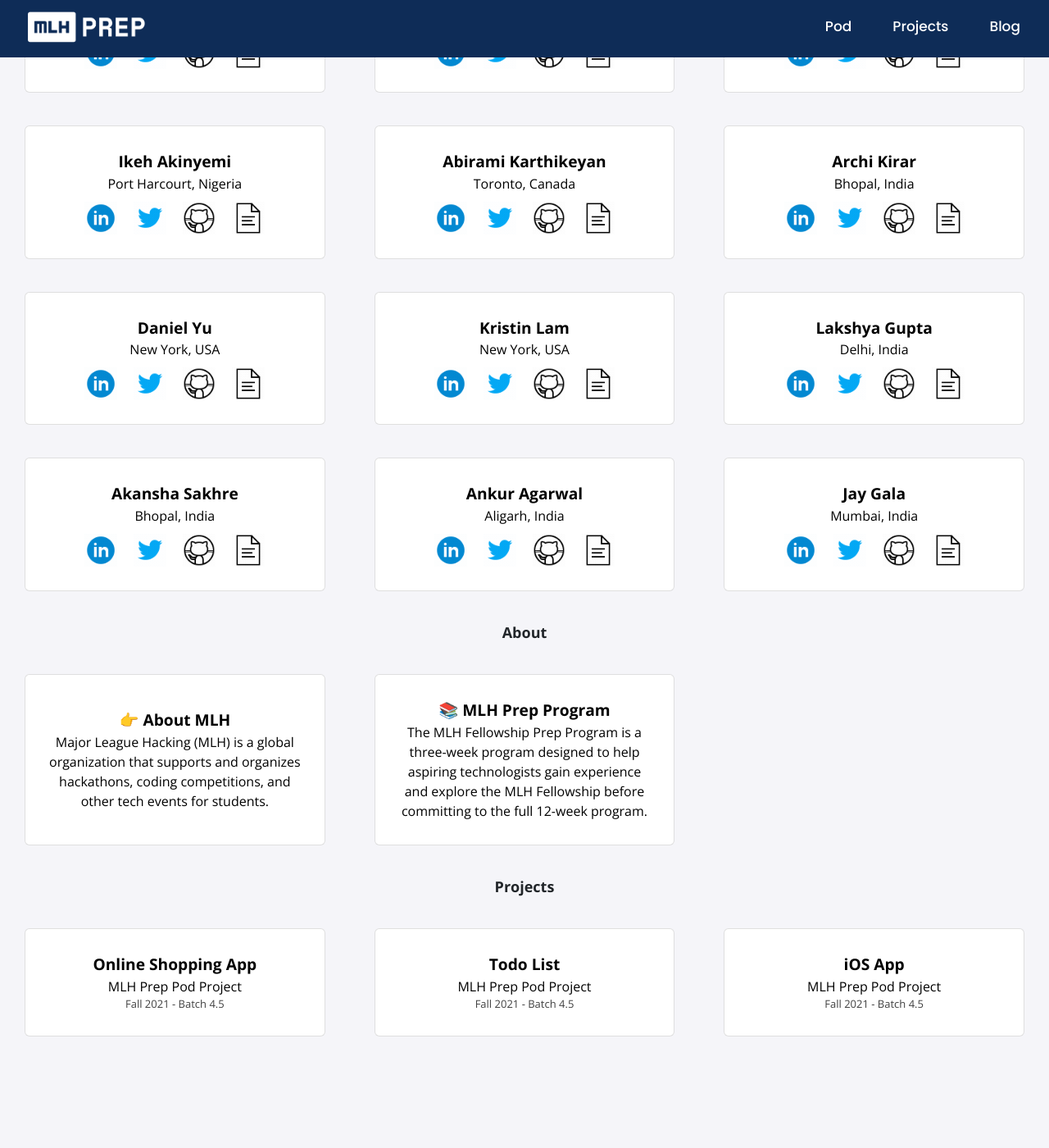
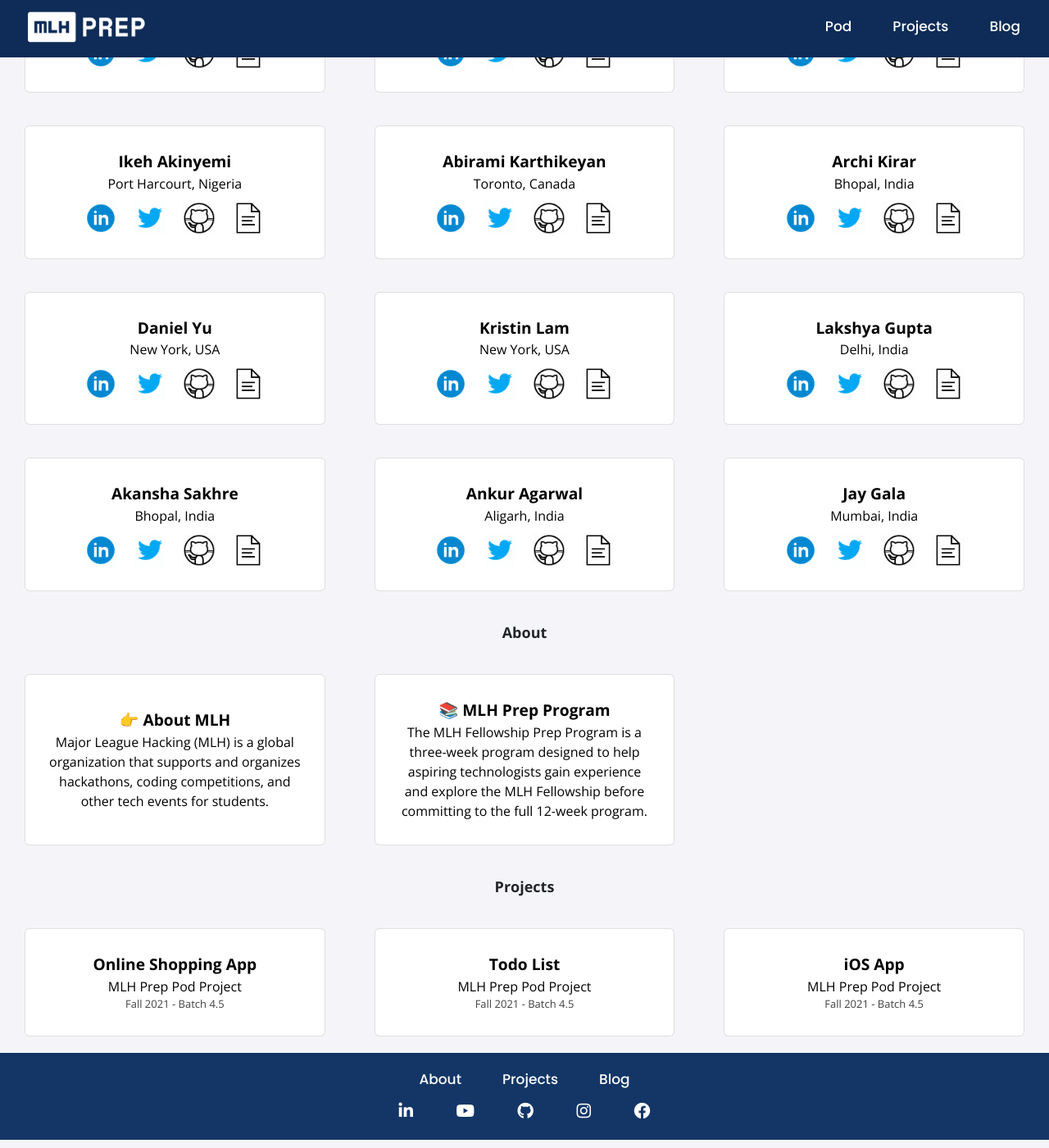
Before and after one commit to MLH-Fellowship/prep-portfolio-23.APR.PREP.1, a Jekyll site: the page built from index.html, in a window 1280 px wide and 1400 px high, scrolled down 770 px. Shown: the whole window at 82% size. Built offline with Jekyll 4.4.1, drawn with Linux system fonts in a browser that asks for light colours; nearby versions of some CDN libraries; before the commit the page ends 2115 px from its top, so only the background shows below that.

Commit message:
Ohsweetmani add footer (#43)
* initial edit

* Finished footer

* Fixed github link to MLH Fellowship and page links

* updated footer

* Update footer.html

---------

Co-authored-by: ohsweetmani <rpriya1803@gmail.com>
Co-authored-by: Aksh Gupta <akshgpt7@gmail.com>

```diff
--- /dev/null
+++ b/_includes/footer.html
@@ -0,0 +1,22 @@
+<footer class="foot">
+    <div class="foot-container">
+        <div>
+        <a href="{{ '/' | rela  tive_url }}"></a>
+        <div class="links">
+            <a href="#about">About</a>
+            <a href="#projects">Projects</a>
+            <a href="blog">Blog</a>
+        </div>
+        <div class="mlhsocials">
+            <div style="height:40px; width:auto; margin-top:10px; margin-right:auto;">
+            <div class="mlhsocialLinks">
+                <a href="https://www.linkedin.com/school/mlh-fellowship/"><i class="fab fa-linkedin-in"></i></a>
+                <a href="https://www.youtube.com/c/Majorleaguehacking"><i class="fab fa-youtube"></i></a>
+                <a href="https://github.com/MLH-Fellowship"><i class="fab fa-github"></i></i></a>
+                <a href="https://www.instagram.com/mlhacks/"><i class="fab fa-instagram"></i></a>
+                <a href="https://www.facebook.com/MajorLeagueHacking"><i class="fab fa-facebook"></i></a>
+            </div>
+        </div>
+    </div>
+
+</footer>
--- a/_includes/header.html
+++ b/_includes/header.html
@@ -17,8 +17,10 @@
     <script src="https://stackpath.bootstrapcdn.com/bootstrap/4.2.1/js/bootstrap.min.js"
         integrity="sha384-B0UglyR+jN6CkvvICOB2joaf5I4l3gm9GU6Hc1og6Ls7i6U/mkkaduKaBhlAXv9k"
         crossorigin="anonymous"></script>
-    <script src="https://jsxss.com/assets/xss.js"
-        crossorigin="anonymous"></script>
+    <script src="https://jsxss.com/assets/xss.js"crossorigin="anonymous"></script>
+
+    <!-- Font Awesome Script for Social Media icons-->
+    <script src="https://kit.fontawesome.com/66aa7c98b3.js" crossorigin="anonymous"></script>
 
     <!-- Bootstrap CSS -->
     <link rel="stylesheet" href="https://stackpath.bootstrapcdn.com/bootstrap/4.4.1/css/bootstrap.min.css"
--- a/_sass/all.scss
+++ b/_sass/all.scss
@@ -6,6 +6,7 @@
 @import 'blog';
 @import 'post';
 @import 'fellowprofile';
+@import 'footer';
 
 .card-container {
   display: grid;
--- /dev/null
+++ b/_sass/footer.scss
@@ -0,0 +1,55 @@
+.foot {
+  background-color: #133667;
+  position:absolute;
+  width:100%;
+  margin-right:auto;
+}
+
+.foot-container,
+.links {
+  display:flex;
+  align-items: center;
+  justify-content:center;
+}
+
+.foot-container{
+  margin-top:10px;
+  margin-bottom:10px;
+}
+
+.links {
+  font-family: "Poppins", serif;
+  font-weight: 700 !important;
+  margin-top: 10px;
+  width:auto;
+  margin-right:auto;
+}
+
+.links a {
+    color: #fff;
+    margin-inline: 25px;
+    font-size: 17px;
+    font-weight: 500;
+    transition: all 0.3s ease;
+}
+
+.links a:hover {
+  transform: scale(1.2);
+  color: #fff;
+  text-decoration: none;
+}
+
+.mlhsocialLinks{
+  display: flex;
+  justify-content: space-between;;
+}
+
+.mlhsocialLinks a{
+  color: #fff;
+  font-size:20px;
+}
+
+.mlhsocialLinks a:hover {
+  transform: translate(0, -20%);
+  transition: all 0.3s ease;
+}
--- a/index.html
+++ b/index.html
@@ -11,6 +11,7 @@ layout: default
 
 {% include projects.html %}
 
+{% include footer.html %}
 </body>
 
 </html>
```
